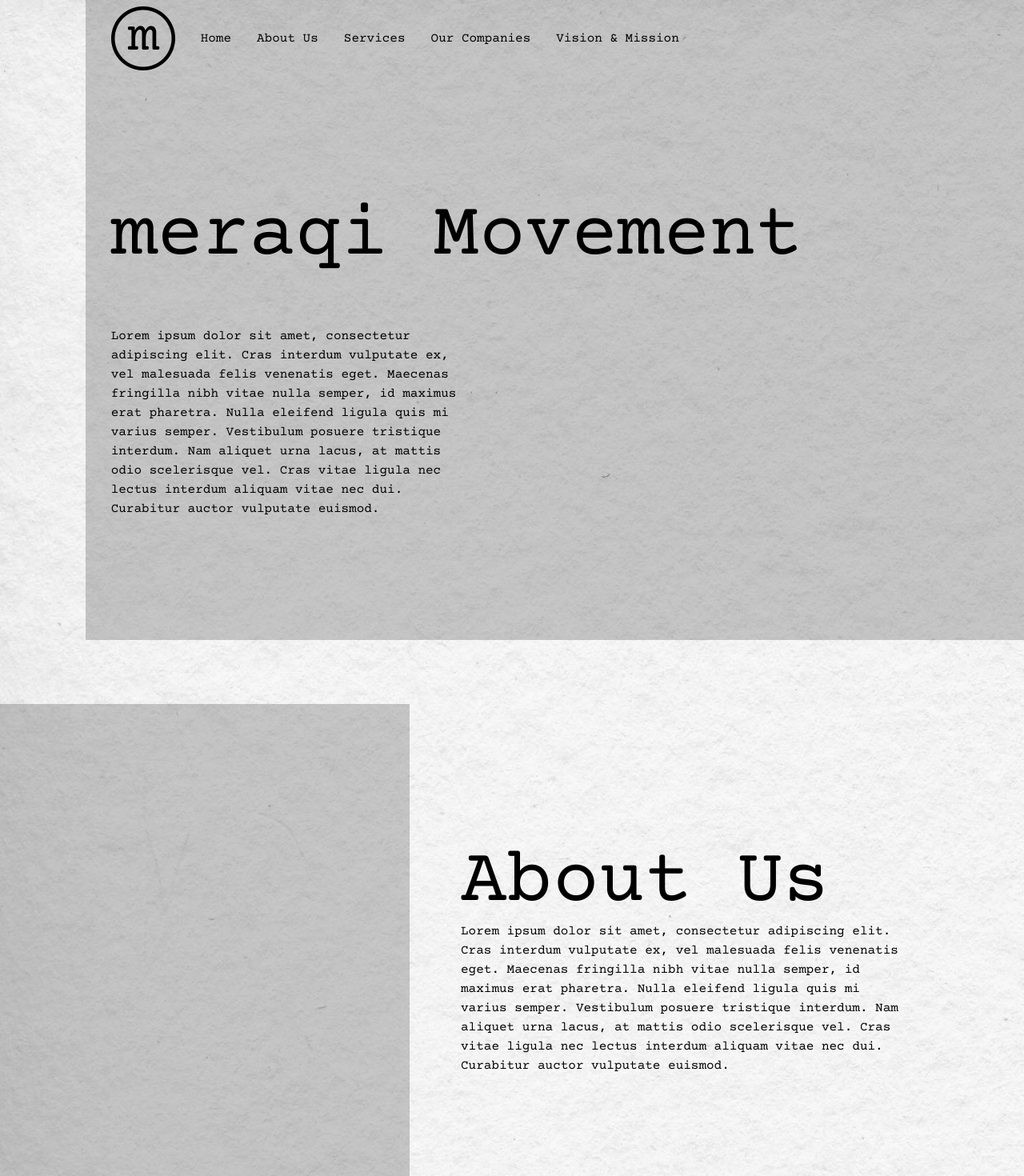
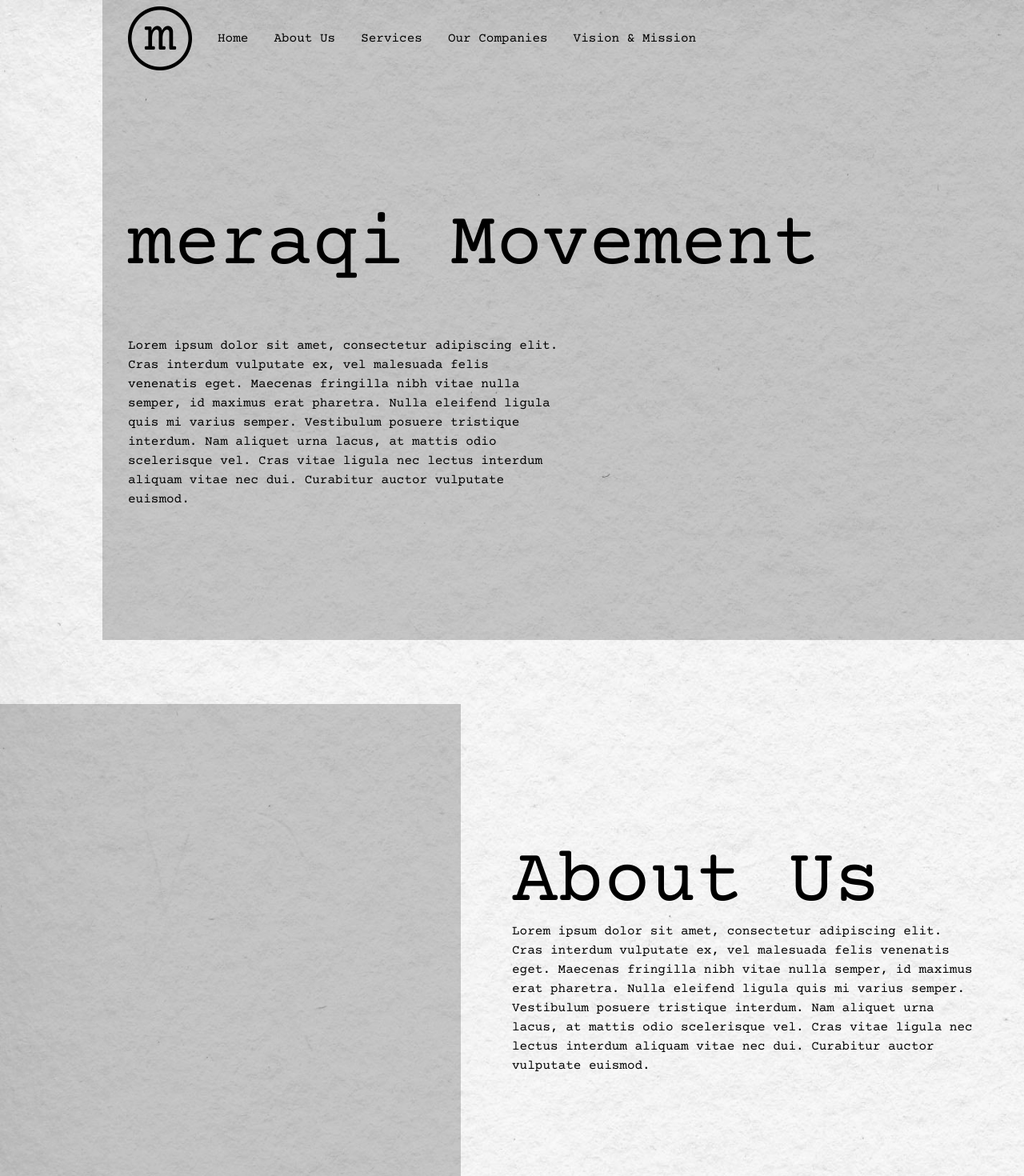
Before and after one commit to Eaj-JPN/meraqi-app, a Next.js app: page / in a window 1280 px wide. Shown: the top 1470 px of the page at 80% size. Built offline with nearby package versions, Linux system fonts and the light colour scheme.

Commit message:
revision compatibility

```diff
--- a/app/PageAbout.tsx
+++ b/app/PageAbout.tsx
@@ -6,15 +6,15 @@ const PageAbout = () => {
       {/* About */}
       <section id="About" className="min-h-screen h-fit flex">
         {/* Image */}
-        <div className="h-screen w-2/5 flex justify-center items-center">
+        <div className="min-h-screen flex justify-center items-center mr-16 w-24 sm:w-48 md:w-3/5">
           <div className="bg-black opacity-20 h-4/5 w-full"></div>
         </div>
 
         {/* Details */}
-        <div className="h-screen w-3/5 flex flex-col justify-center pl-16">
-          <h1 className="text-7xl lg:text-8xl inline-block">About Us</h1>
+        <div className="min-h-screen w-3/5 flex flex-col justify-center mr-16">
+          <h1 className="text-5xl lg:text-8xl inline-block">About Us</h1>
 
-          <p className="text-sm lg:text-base inline-block w-4/5">
+          <p className="text-sm lg:text-base inline-block">
             Lorem ipsum dolor sit amet, consectetur adipiscing elit. Cras
             interdum vulputate ex, vel malesuada felis venenatis eget. Maecenas
             fringilla nibh vitae nulla semper, id maximus erat pharetra. Nulla
--- a/app/PageLanding.tsx
+++ b/app/PageLanding.tsx
@@ -7,19 +7,20 @@ const pageLanding = () => {
       {/* Landing Page */}
       <section id="Landing" className="flex min-h-screen h-fit justify-end">
         {/* Background */}
-        <div className="h-screen w-11/12 ">
+        <div className="min-h-screen ml-32">
           {/* Opacity */}
-          <div className="flex flex-col h-screen w-full bg-black bg-opacity-20">
+          <div className="flex flex-col min-h-screen w-full bg-black bg-opacity-20">
             {/* Header */}
             <PageHeader />
 
             {/* Details */}
-            <div className="flex-1 w-full flex flex-col justify-center pl-8 gap-y-16">
-              <h1 className="text-7xl lg:text-8xl inline-block">
+            <div className="flex-1 flex flex-col justify-center ml-8 gap-y-16">
+
+              <h1 className="text-5xl lg:text-8xl inline-block">
                 meraqi Movement
               </h1>
 
-              <p className="inline-block lg:w-2/5">
+              <p className="text-sm lg:text-base inline-block md:w-5/6 lg:w-1/2 pr-4">
                 Lorem ipsum dolor sit amet, consectetur adipiscing elit. Cras
                 interdum vulputate ex, vel malesuada felis venenatis eget.
                 Maecenas fringilla nibh vitae nulla semper, id maximus erat
--- a/app/layout.tsx
+++ b/app/layout.tsx
@@ -16,7 +16,11 @@ export default function RootLayout({
 }) {
   return (
     <html lang="en">
-      <body className={courier.className}>{children}</body>
+      <body className={courier.className}>
+        <div className="bg-no-repeat bg-cover bg-[url(/assets/Bg.jpg)]">
+        {children}
+        </div>
+      </body>
     </html>
   );
 }
--- a/app/page.tsx
+++ b/app/page.tsx
@@ -33,7 +33,7 @@ export default function Home() {
   }, []);
 
   return (
-    <main className="min-h-screen h-fit bg-no-repeat bg-cover bg-[url(/assets/Bg.jpg)]">
+    <main className="min-h-screen h-fit ">
       <PageLanding />
 
       <PageAbout />
```
